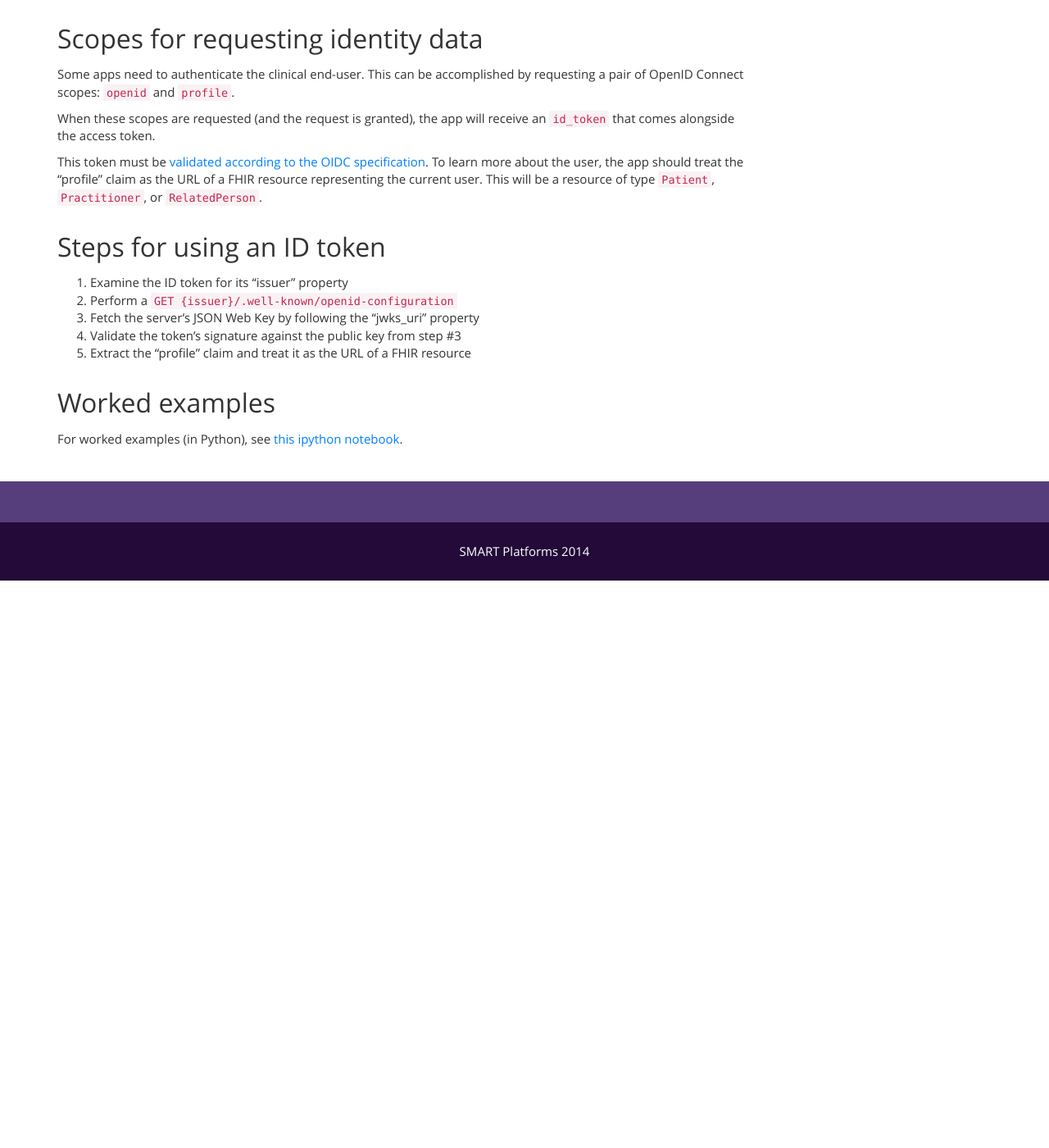
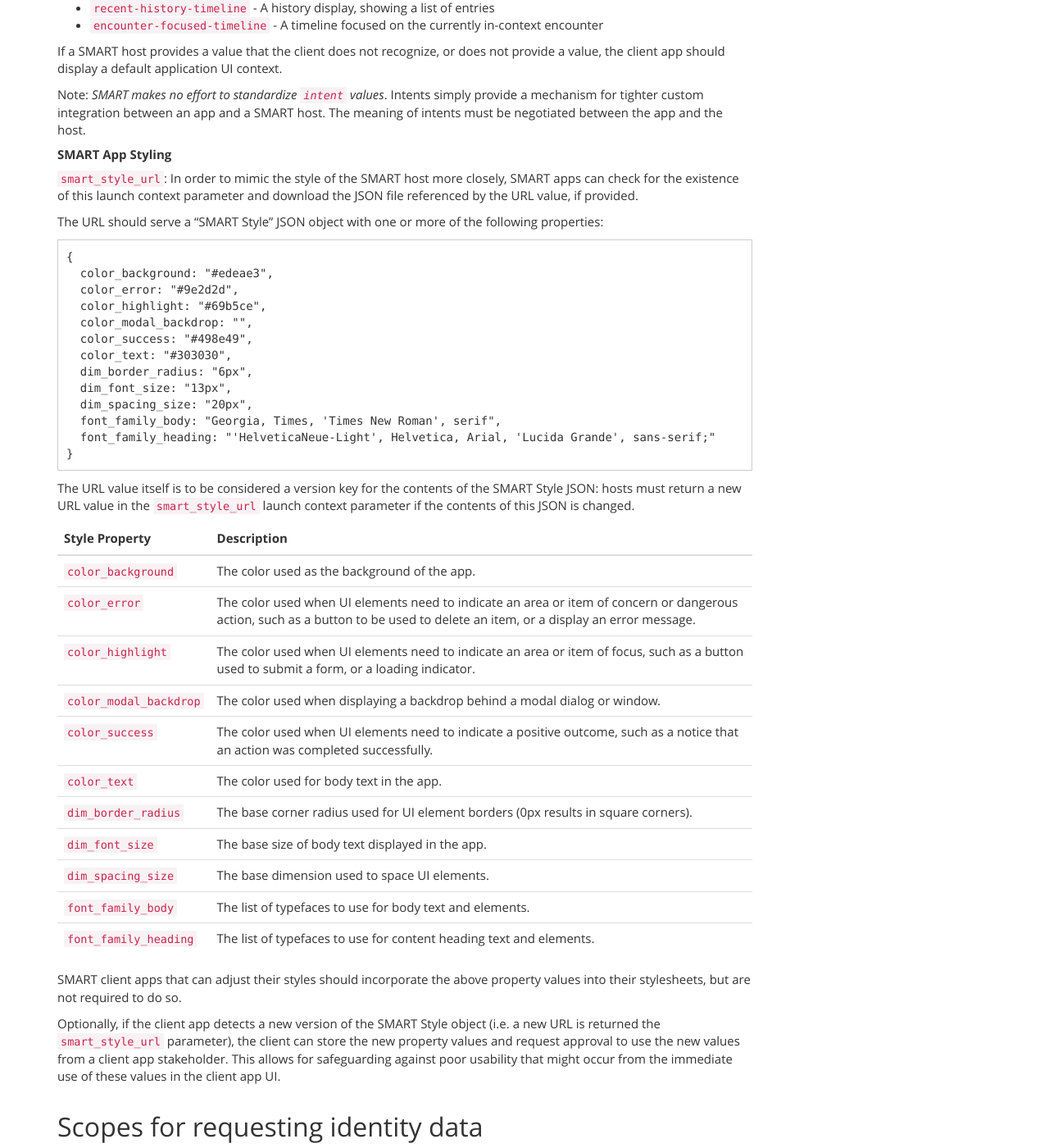
Before and after one commit to smart-on-fhir/smart-on-fhir.github.io, a Jekyll site: the page built from authorization/scopes-and-launch-context/index.md, in a window 1280 px wide and 1400 px high, scrolled down 3708 px. Shown: the whole window at 82% size. Built offline with Jekyll 4.4.1, drawn with Linux system fonts in a browser that asks for light colours; Markdown is read by kramdown in place of the engine named in the settings; before the commit the page ends 4416 px from its top, so only the background shows below that; some of the changed text lies outside the part shown.

Commit message:
Adding smart_style_url launch context parameter

````diff
--- a/authorization/scopes-and-launch-context/index.md
+++ b/authorization/scopes-and-launch-context/index.md
@@ -129,9 +129,12 @@ Launch context parameter | Example value | Meaning
 `need_patient_banner` | `true` or `false` | App was launched in a UX context where a patient banner is required (when true) or not required (when false). An app receiving a value of `false` should not take up screen real estate displaying a patient banner.
 `resource` | `MedicationPrescription/123`| App was launched in the context of a specific resource (in this case, a particular medication prescription). This is a generic mechanism to communicate to an app that a particular resource is "of interest" at launch time.
 `intent` | `client-UI-target`| A string value describing the intent of the application launch (see notes below)
+`smart_style_url` | `https://ehr/styles/smart_v1.json`| A URL at which host style parameters can be retrieved for client app style-matching (see notes below)
+
 
 #### Notes on launch context parameters
 
+##### **App Launch Intent**
 `intent`: Some SMART apps might offer more than one context or user interface
 that can be accessed during the SMART launch. The optional `intent` parameter
 in the launch context provides a mechanism for the SMART host to communicate to
@@ -156,6 +159,56 @@ context.
 Note:  *SMART makes no effort to standardize `intent` values*.  Intents simply
 provide a mechanism for tighter custom integration between an app and a SMART
 host. The meaning of intents must be negotiated between the app and the host.
+
+##### **SMART App Styling**
+`smart_style_url`: In order to mimic the style of the SMART host more closely,
+SMART apps can check for the existence of this launch context parameter and
+download the JSON file referenced by the URL value, if provided.
+
+The URL should serve a "SMART Style" JSON object with one or more of the following properties:
+
+```
+{
+  color_background: "#edeae3",
+  color_error: "#9e2d2d",
+  color_highlight: "#69b5ce",
+  color_modal_backdrop: "",
+  color_success: "#498e49",
+  color_text: "#303030",
+  dim_border_radius: "6px",
+  dim_font_size: "13px",
+  dim_spacing_size: "20px",
+  font_family_body: "Georgia, Times, 'Times New Roman', serif",
+  font_family_heading: "'HelveticaNeue-Light', Helvetica, Arial, 'Lucida Grande', sans-serif;"
+}
+```
+
+The URL value itself is to be considered a version key for the contents of the SMART Style JSON:
+hosts must return a new URL value in the `smart_style_url` launch context parameter if the contents
+of this JSON is changed.
+
+Style Property | Description
+---------------|-------------
+`color_background` | The color used as the background of the app.
+`color_error` | The color used when UI elements need to indicate an area or item of concern or dangerous action, such as a button to be used to delete an item, or a display an error message.
+`color_highlight` | The color used when UI elements need to indicate an area or item of focus, such as a button used to submit a form, or a loading indicator.
+`color_modal_backdrop` | The color used when displaying a backdrop behind a modal dialog or window.
+`color_success` | The color used when UI elements need to indicate a positive outcome, such as a notice that an action was completed successfully.
+`color_text` | The color used for body text in the app.
+`dim_border_radius` | The base corner radius used for UI element borders (0px results in square corners).
+`dim_font_size` | The base size of body text displayed in the app.
+`dim_spacing_size` | The base dimension used to space UI elements.
+`font_family_body` | The list of typefaces to use for body text and elements.
+`font_family_heading` | The list of typefaces to use for content heading text and elements.
+
+SMART client apps that can adjust their styles should incorporate the above
+property values into their stylesheets, but are not required to do so.
+
+Optionally, if the client app detects a new version of the SMART Style object
+(i.e. a new URL is returned the `smart_style_url` parameter), the client can
+store the new property values and request approval to use the new values from
+a client app stakeholder. This allows for safeguarding against poor usability
+that might occur from the immediate use of these values in the client app UI.
 
 ## Scopes for requesting identity data
 
````
Also changed, not shown: authorization/confidential/index.md (+5 -0 lines), authorization/public/index.md (+5 -0 lines).
